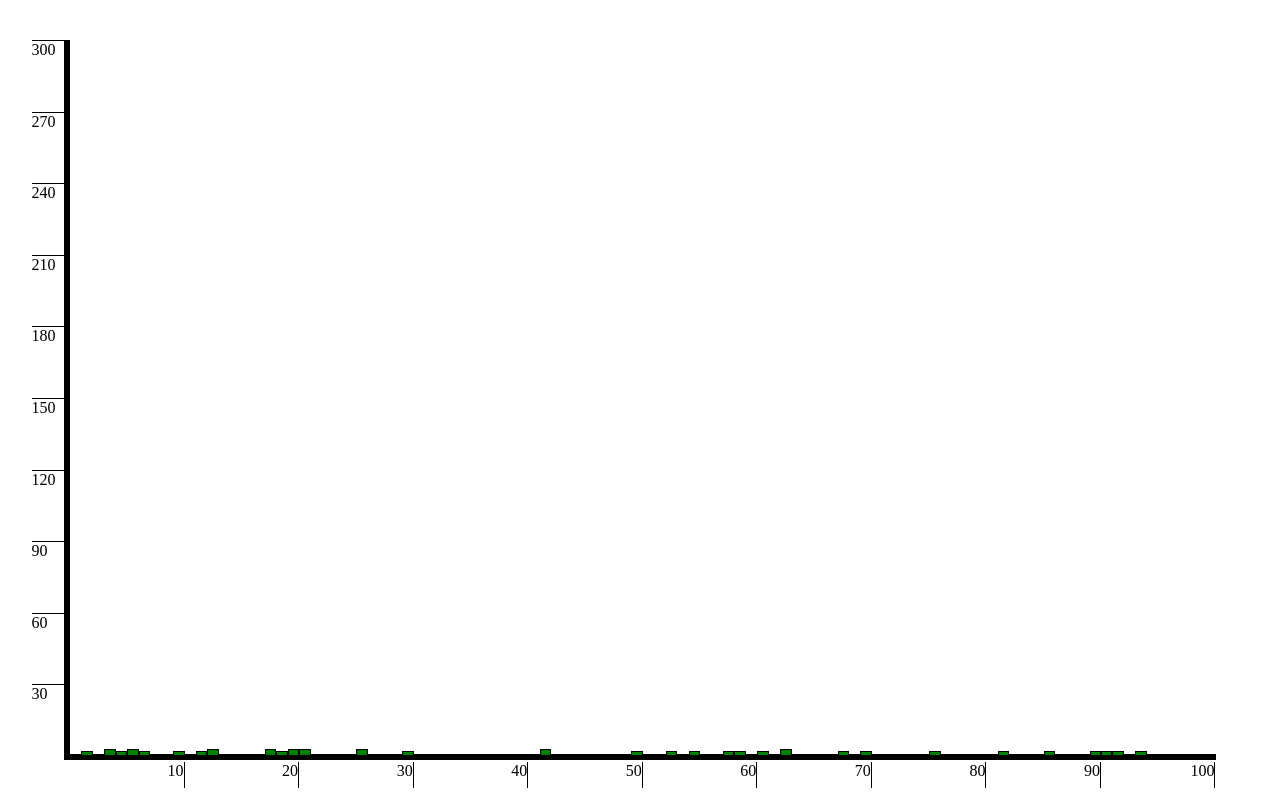
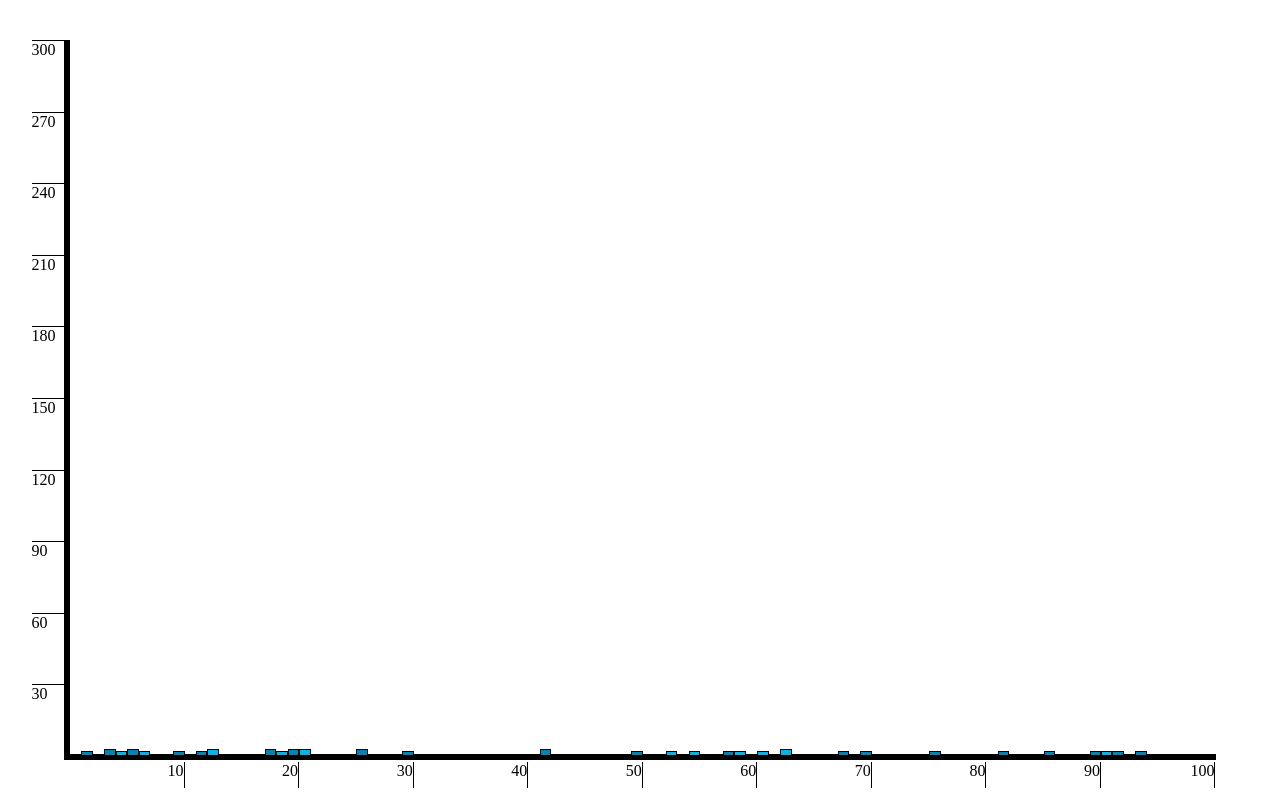
Before and after one commit to Scypyon/randomNumbers, a React (Create React App) app: page / in a window 1280 px wide. Built offline with nearby package versions, Linux system fonts and the light colour scheme.

Commit message:
css changes

```diff
--- a/src/components/Chart/index.jsx
+++ b/src/components/Chart/index.jsx
@@ -2,6 +2,12 @@ import React from 'react';
 import styled from 'styled-components';
 
 const Item = styled.div`
+    :nth-child(odd){
+        background-color: #00B7EB;
+    }
+    :nth-child(even){
+        background-color: #0084b8;
+    }
     width:0.895vw;
     height:${({count})=>count*0.29833}vh;
     background-color: green;
```
